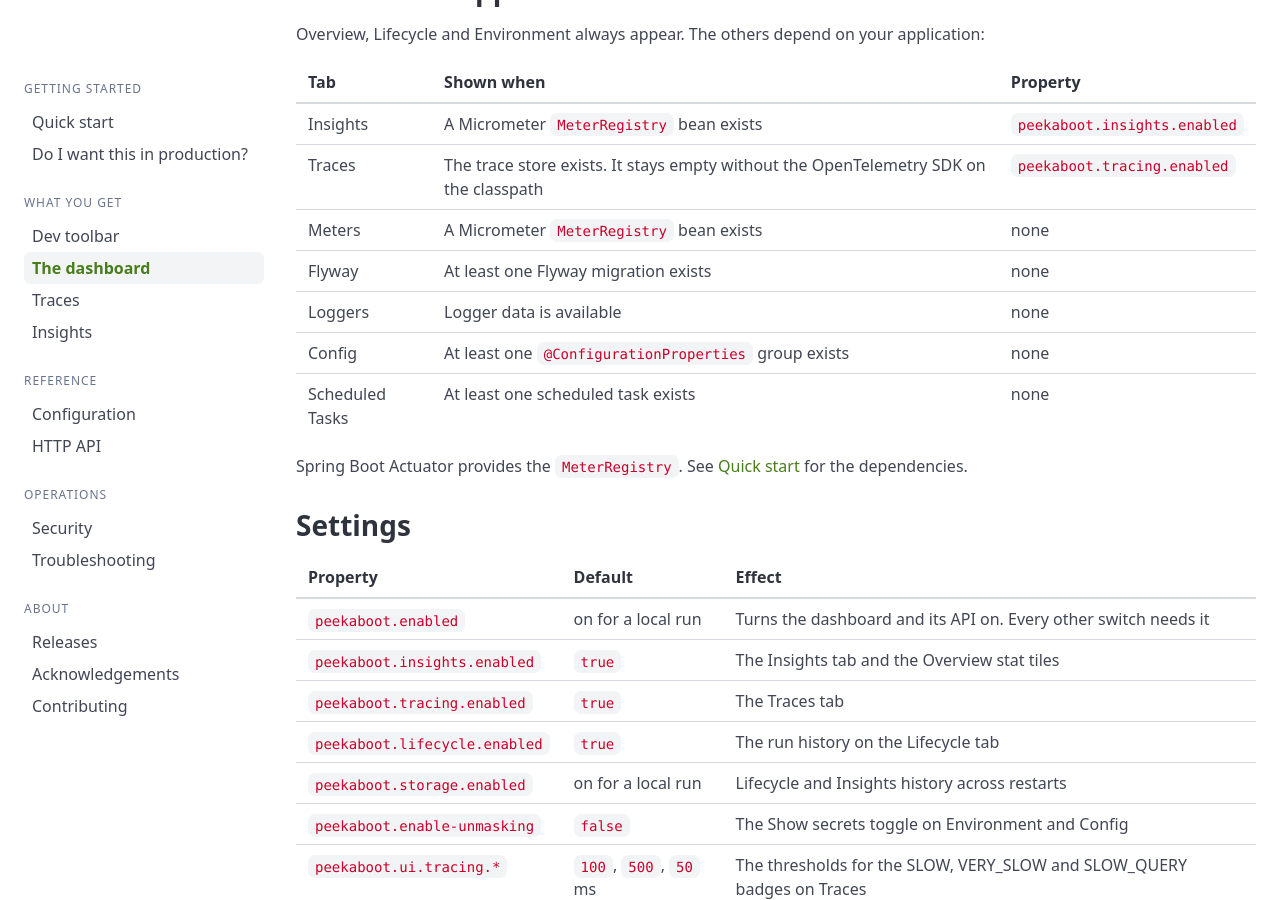
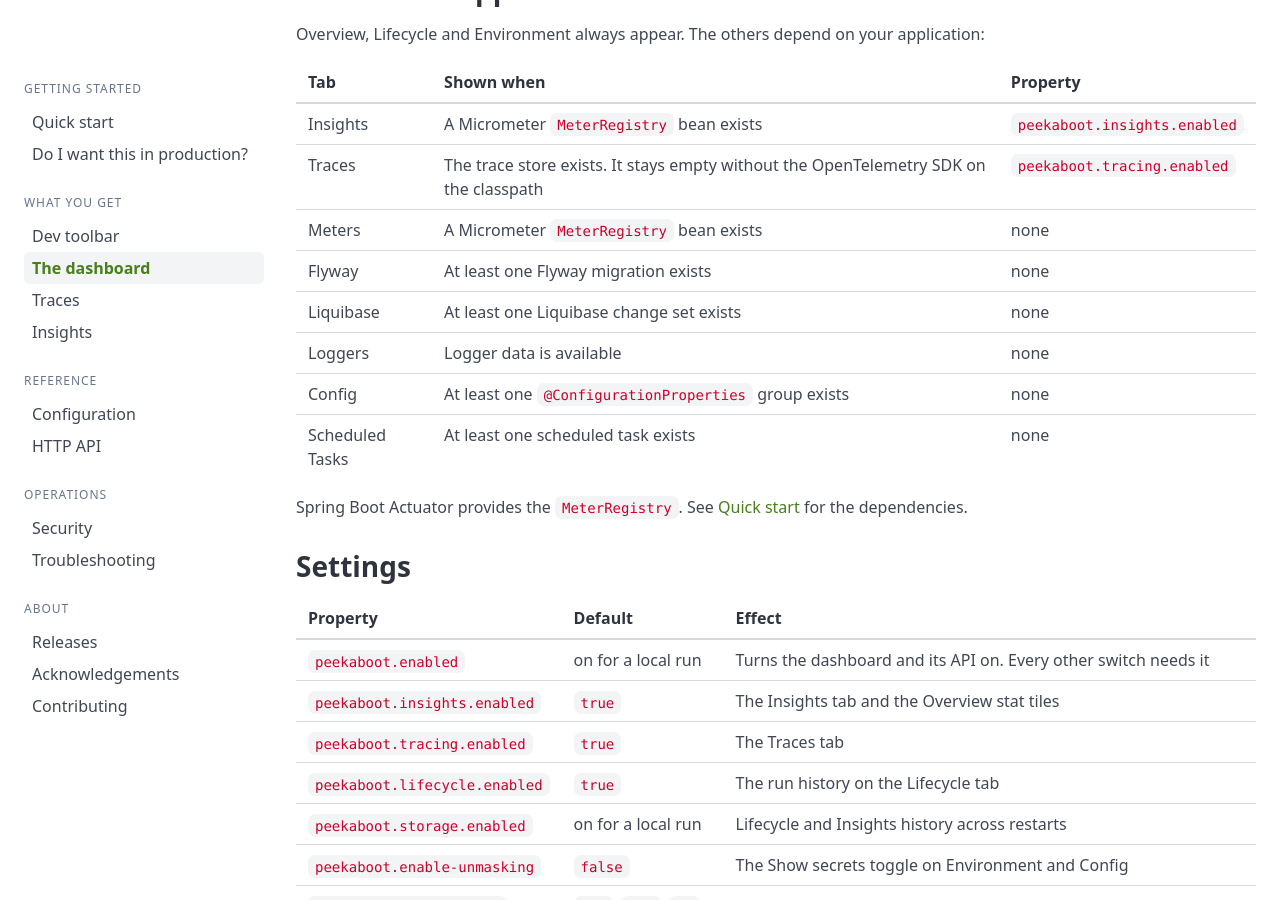
Before and after one commit to peekaboot-org/peekaboot-org.github.io, a Jekyll site: the page built from docs/dashboard.md, in a window 1280 px wide and 900 px high, scrolled down 11045 px. Built offline with Jekyll 4.4.1, drawn with Linux system fonts in a browser that asks for light colours.

Commit message:
docs: list the Liquibase tab

```diff
--- a/docs/dashboard.md
+++ b/docs/dashboard.md
@@ -50,8 +50,8 @@
 view.
 
 - `#environment` opens that tab. The ids are `overview`, `insights`, `lifecycle`, `traces`,
-  `meters`, `environment`, `flyway`, `loggers`, `config` and `scheduled-tasks`. Any other id
-  opens Overview.
+  `meters`, `environment`, `flyway`, `liquibase`, `loggers`, `config` and `scheduled-tasks`.
+  Any other id opens Overview.
 - `#traces/<traceId>` opens that trace's detail on its Spans page. Append `/request`,
   `/spans`, `/queries` or `/logs` to open another page.
 - `#traces/<traceId>/spans?root=<spanId>` opens one background task's own subtree of that
@@ -275,6 +275,7 @@
 | Traces | The trace store exists. It stays empty without the OpenTelemetry SDK on the classpath | `peekaboot.tracing.enabled` |
 | Meters | A Micrometer `MeterRegistry` bean exists | none |
 | Flyway | At least one Flyway migration exists | none |
+| Liquibase | At least one Liquibase change set exists | none |
 | Loggers | Logger data is available | none |
 | Config | At least one `@ConfigurationProperties` group exists | none |
 | Scheduled Tasks | At least one scheduled task exists | none |
```
